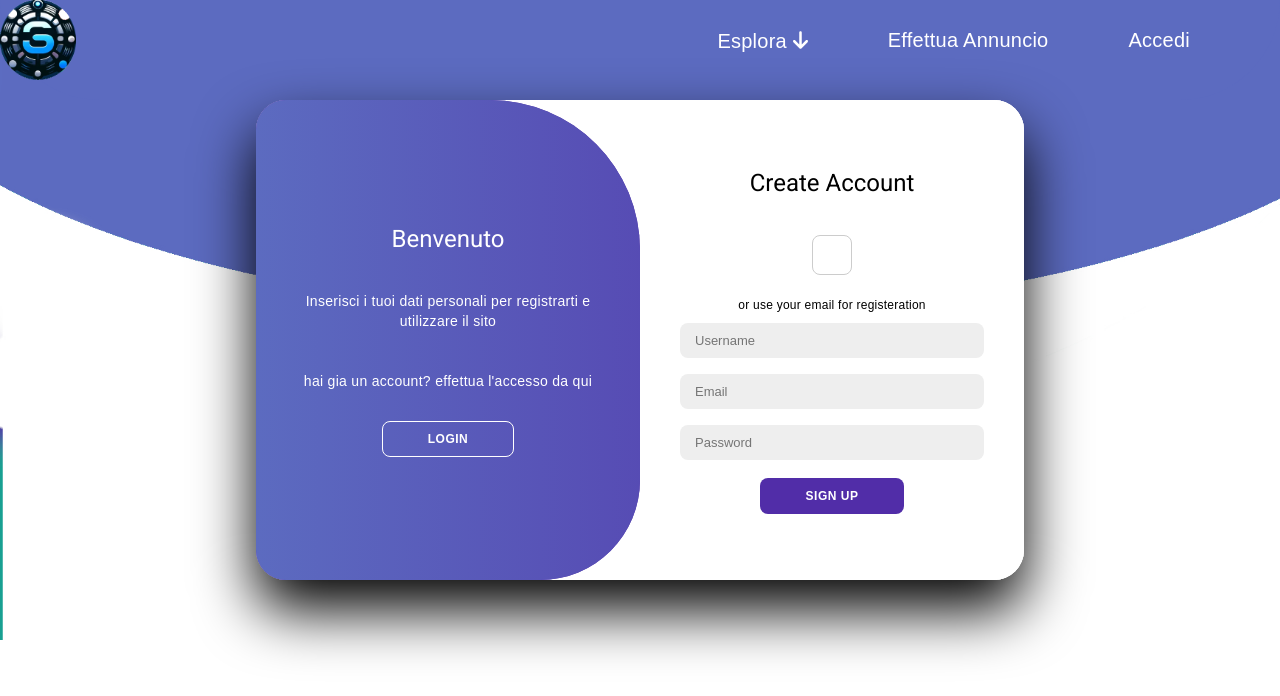
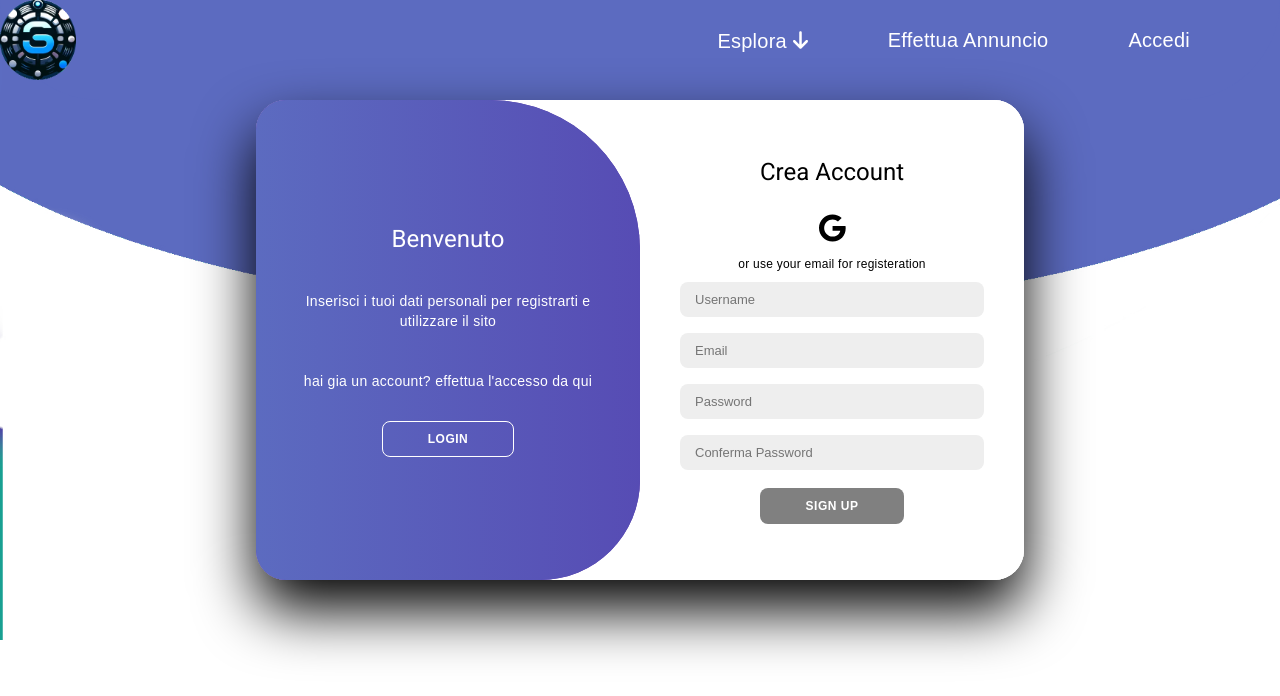
Before and after one commit to Musa-lee02/WebApp-IngSw-Progettone, an Angular app in the folder SkillMatch/: page /Accedi in a window 1280 px wide. Both pictures are taken after a click on the button "REGISTRATI". Shown: the top 696 px of the page. Built offline with nearby package versions, Linux system fonts and the light colour scheme.

Commit message:
modifiche Login

```diff
--- a/SkillMatch/package.json
+++ b/SkillMatch/package.json
@@ -22,6 +22,8 @@
     "@angular/router": "^17.0.0",
     "@fortawesome/angular-fontawesome": "^0.14.1",
     "@fortawesome/fontawesome-svg-core": "^6.4.2",
+    "@fortawesome/free-brands-svg-icons": "^6.4.2",
+    "@fortawesome/free-regular-svg-icons": "^6.4.2",
     "@fortawesome/free-solid-svg-icons": "^6.4.2",
     "rxjs": "~7.8.0",
     "tslib": "^2.3.0",
--- a/SkillMatch/src/app/component/accedi/accedi.component.css
+++ b/SkillMatch/src/app/component/accedi/accedi.component.css
@@ -32,8 +32,12 @@
   font-size: 13px;
   text-decoration: none;
 }
+
+
+
+
 .container button{
-  background-color: #512da8;
+  background-color: gray;
   color: #fff;
   font-size: 12px;
   padding: 10px 45px;
@@ -45,10 +49,17 @@
   margin-top: 10px;
   cursor: pointer;
 }
+
+.container.attivaBottone button{
+  background-color: #512da8 ;
+}
 .container button.hidden{
   background-color: transparent;
   border-color: #fff;
 }
+
+
+
 .container form{
   background-color: #fff;
   display: flex;
@@ -75,6 +86,9 @@
   height: 100%;
   transition: all 0.6s ease-in-out;
 }
+
+
+
 .sign-in{
   left: 0;
   width: 50%;
@@ -99,6 +113,22 @@
   z-index: 2;
   animation: move 0.6s;
 }
+
+.generalitaForm{
+
+  left: 0;
+  width: 50%;
+  opacity: 0;
+  z-index: 1;
+}
+
+.container.generalita .generalitaForm{
+  opacity:1;
+  z-index: 3;
+  transform: translateX(100%);
+  animation: move 0.6s;
+
+}
 @keyframes move{
   0%, 49.99%{
     opacity: 0;
@@ -110,19 +140,14 @@
   }
 }
 .social-icons{
-  margin: 20px 0;
+  margin: 10px 0;
 
 }
-.social-icons a{
-  border: 1px solid #ccc;
-  border-radius: 20%;
-  display: inline-flex;
-  justify-content: center;
-  align-items: center;
-  margin: 0 3px;
-  width: 40px;
-  height: 40px;
-}
+
+
+
+
+
 .toggle-container{
   position: absolute;
   top: 0;
--- a/SkillMatch/src/app/component/accedi/accedi.component.html
+++ b/SkillMatch/src/app/component/accedi/accedi.component.html
@@ -1,36 +1,55 @@
+<div class="container" #container>
+    <div class="form-container sign-up">
+        <form [formGroup]="credenzialiForm " (ngSubmit)="onSubmit() ">
+            <h1>Crea Account</h1>
+            <div class="social-icons">
+                <fa-icon [icon]="googleIcon" size="2x"></fa-icon>
+            </div>
+            <span>or use your email for registeration</span>
+            <input type="text" placeholder="Username" formControlName="username">
+            <input type="email" placeholder="Email" formControlName="email">
+            <input type="password" placeholder="Password" formControlName="password">
+            <input type="password" placeholder="Conferma Password" formControlName="confermaPassword">
+            <button type="submit" [disabled]="!credenzialiForm.valid">Sign Up</button>
+        </form>
+    </div>
+
+    <div class="form-container sign-in">
+        <form [formGroup]="loginForm" (ngSubmit)="onSubmit() ">
+            <h1>Accedi</h1>
+            <div class="social-icons">
+                <fa-icon [icon]="googleIcon" size="2x"></fa-icon>
+            </div>
+            <span>or use your email password</span>
+            <input type="email" placeholder="Email" formControlName="email">
+            <input type="password" placeholder="Password" formControlName="password">
+            <a href="#">Forget Your Password?</a>
+            <button type="submit" [disabled]="!loginForm.valid">Sign In</button>
+        </form>
+    </div>
 
 
-<div class="container" #container>
-      <div class="form-container sign-up">
-          <form>
-              <h1>Create Account</h1>
-              <div class="social-icons">
-                  <a href="#" class="icon"><i class="fa-brands fa-facebook-f"></i></a>
 
-              </div>
-              <span>or use your email for registeration</span>
-              <input type="text" placeholder="Username">
-              <input type="email" placeholder="Email">
-              <input type="password" placeholder="Password">
-              <button>Sign Up</button>
+    <div class="form-container generalitaForm">
+        <form [formGroup]="generalitaForm">
+            <fa-icon [icon]="arrowLeft" (click)="clickArrow()"></fa-icon>
+            <h1>Registrati</h1>
+            <input  placeholder="Nome" formControlName="nome">
+            <input placeholder="Cognome" formControlName="cognome">
+            <mat-form-field style="margin:20px">
+                <mat-label>Choose a date</mat-label>
+                <input matInput [matDatepicker]="picker">
+                <mat-hint>MM/DD/YYYY</mat-hint>
+                <mat-datepicker-toggle matIconSuffix [for]="picker"></mat-datepicker-toggle>
+                <mat-datepicker #picker></mat-datepicker>
+            </mat-form-field>
+            <button type="submit" [disabled]="!generalitaForm.valid">Sign In</button>
         </form>
     </div>
-      <div class="form-container sign-in">
-          <form>
-              <h1>Sign In</h1>
-              <div class="social-icons">
-                  <a href="#" class="icon"><i class="fa-brands fa-google-plus-g"></i></a>
-                  <a href="#" class="icon"><i class="fa-brands fa-facebook-f"></i></a>
-                  <a href="#" class="icon"><i class="fa-brands fa-github"></i></a>
-                  <a href="#" class="icon"><i class="fa-brands fa-linkedin-in"></i></a>
-              </div>
-              <span>or use your email password</span>
-              <input type="email" placeholder="Email">
-              <input type="password" placeholder="Password">
-              <a href="#">Forget Your Password?</a>
-              <button>Sign In</button>
-          </form>
-      </div>
+
+
+
+
     <div class="toggle-container">
         <div class="toggle">
             <div class="toggle-panel toggle-left">
--- a/SkillMatch/src/app/component/accedi/accedi.component.ts
+++ b/SkillMatch/src/app/component/accedi/accedi.component.ts
@@ -1,16 +1,81 @@
-import { Component, ElementRef, OnInit, ViewChild } from '@angular/core';
+import { AfterViewChecked, Component, ElementRef, OnInit, ViewChild } from '@angular/core';
+import { FormControl, FormGroup, Validators } from '@angular/forms';
+import { faArrowLeft } from '@fortawesome/free-solid-svg-icons';
+import { faGoogle } from '@fortawesome/free-brands-svg-icons';
+
+
 
 @Component({
   selector: 'app-accedi',
   templateUrl: './accedi.component.html',
   styleUrls: ['./accedi.component.css']
 })
-export class AccediComponent {
+export class AccediComponent implements OnInit, AfterViewChecked {
   @ViewChild('container') container: ElementRef | undefined;
   @ViewChild('register') registerBtn: ElementRef | undefined;
   @ViewChild('login') loginBtn: ElementRef | undefined;
 
+
+  generalitaForm : FormGroup
+  credenzialiForm : FormGroup
+  loginForm:FormGroup
+  arrowLeft=faArrowLeft
+  googleIcon=faGoogle
+
   constructor() {}
+  ngAfterViewChecked(): void {
+
+
+    if (this.loginForm.valid || this.credenzialiForm.valid){
+
+      this.container?.nativeElement.classList.add('attivaBottone')
+    }
+    else{
+
+      this.container?.nativeElement.classList.remove('attivaBottone')
+    }
+
+  }
+
+  clickArrow(){
+
+    this.container?.nativeElement.classList.remove('generalita')
+
+  }
+  onSubmit(){
+
+    if(this.credenzialiForm.valid){
+      this.container?.nativeElement.classList.add('generalita')
+    }
+  }
+
+  ngOnInit(): void {
+    this.generalitaForm= new FormGroup({
+      nome: new FormControl(null, Validators.required),
+      cognome: new FormControl(null, Validators.required),
+      //dataNascita: new FormControl(null,Validators.required)
+
+    })
+
+    this.credenzialiForm=new FormGroup({
+
+      username: new FormControl(null, Validators.required),
+      email: new FormControl(null, [Validators.required, Validators.email]),
+      password: new FormControl(null,Validators.required),
+      confermaPassword: new FormControl(null,Validators.required)
+
+    })
+
+    this.loginForm=new FormGroup ({
+      email: new FormControl(null, [Validators.required, Validators.email]),
+      password: new FormControl(null,Validators.required),
+
+    })
+
+
+  }
+
+
 
   removeActive() {
 
```
Also changed, not shown: SkillMatch/src/app/app.module.ts (+9 -2 lines), SkillMatch/src/app/component/home/home.component.html (+5 -5 lines), 1 other file (tests, documents, lock files or other folders). Lines whose indentation alone changed are shown as unchanged.
